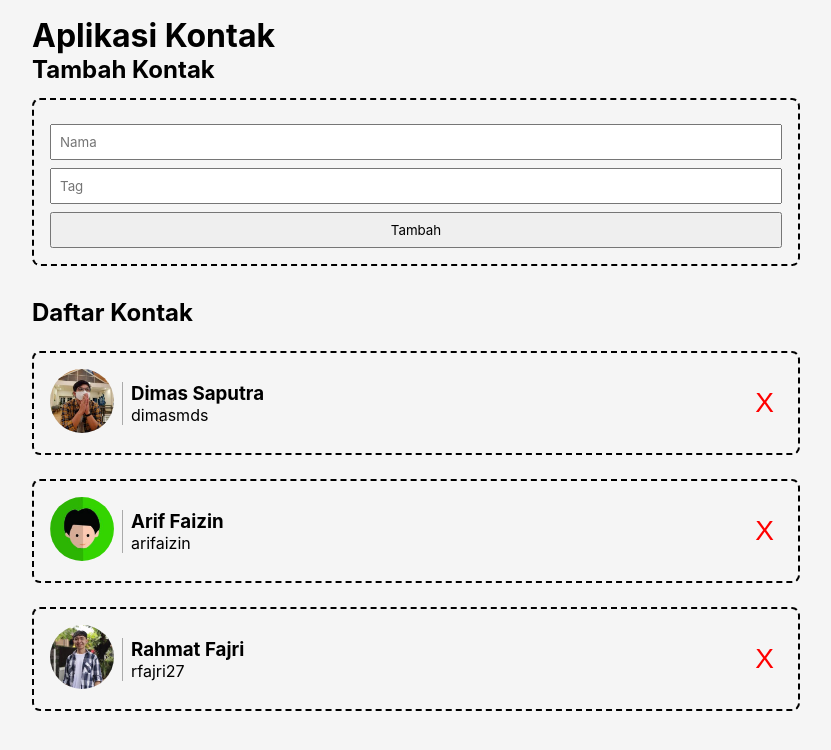
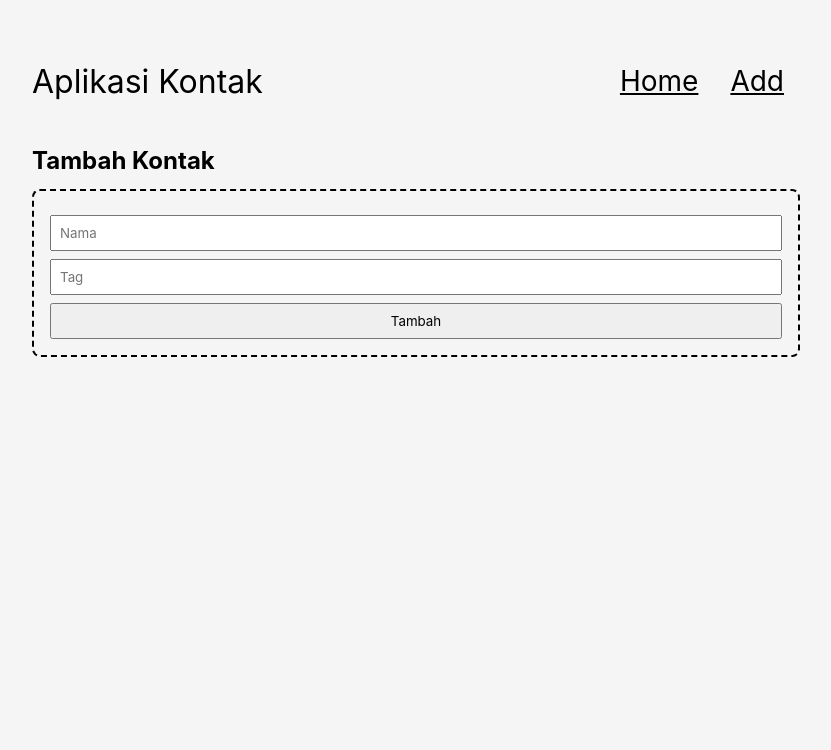
Before and after one commit to rfsyhb/reactlearn-contacts-app, a React (Vite) app: page /add in a window 1280 px wide. Shown: the top 750 px of the page, without its empty margins (224-1055 px from the left). Built offline with nearby package versions, Linux system fonts and the light colour scheme.

Commit message:
mengubah ContactApp menjadi function karena tidak state lagi

```diff
--- a/src/components/ContactApp.jsx
+++ b/src/components/ContactApp.jsx
@@ -1,51 +1,24 @@
 import React from "react";
-import ContactList from "./ContactList";
-import ContactInput from "./ContactInput";
-import { getContacts } from "../utils/data";
+import { Route, Routes } from 'react-router-dom';
+import Navigation from "./Navigation";
+import HomePage from "../pages/HomePage";
+import AddPage from "../pages/AddPage";
 
-class ContactApp extends React.Component {
-  constructor(props) {
-    super(props);
-    this.state = {
-      contacts: getContacts(),
-    };
-
-    this.onDeleteHandler = this.onDeleteHandler.bind(this);
-    this.onAddContactHandler = this.onAddContactHandler.bind(this);
-  }
-
-  onDeleteHandler(id) {
-    const contacts = this.state.contacts.filter(contact => contact.id !== id);
-    this.setState({ contacts: contacts });
-  }
-
-  onAddContactHandler({ name, tag }) {
-    this.setState((prevState) => {
-      return {
-        contacts: [
-          ...prevState.contacts,
-          {
-            id: +new Date(),
-            name,
-            tag,
-            imageUrl: '/images/default.jpg',
-          }
-        ]
-      }
-    });
-  }
-
-  render() {
-    return (
-      <div className="contact-app">
+function ContactApp() {
+  return (
+    <div className="contact-app">
+      <header className="contact-app__header">
         <h1>Aplikasi Kontak</h1>
-        <h2>Tambah Kontak</h2>
-        <ContactInput addContact={this.onAddContactHandler}/>
-        <h2>Daftar Kontak</h2>
-        <ContactList contacts={this.state.contacts} onDelete={this.onDeleteHandler}/>
-      </div>
-    )
-  }
+        <Navigation />
+      </header>
+      <main>
+        <Routes>
+          <Route path="/" element={<HomePage />} />
+          <Route path="/add" element={<AddPage />} />
+        </Routes>
+      </main>
+    </div>
+  );
 }
 
 export default ContactApp;
--- a/src/pages/HomePage.jsx
+++ b/src/pages/HomePage.jsx
@@ -1,6 +1,6 @@
 import React from "react";
 import ContactList from "../components/ContactList";
-import { deleteContact, deleteContact, getContacts } from "../utils/data";
+import { deleteContact, getContacts } from "../utils/data";
 
 class HomePage extends React.Component {
   constructor(props) {
```
